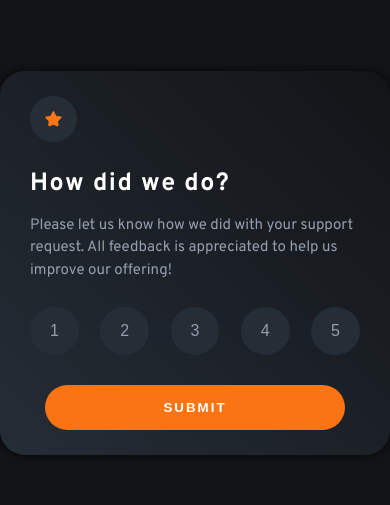
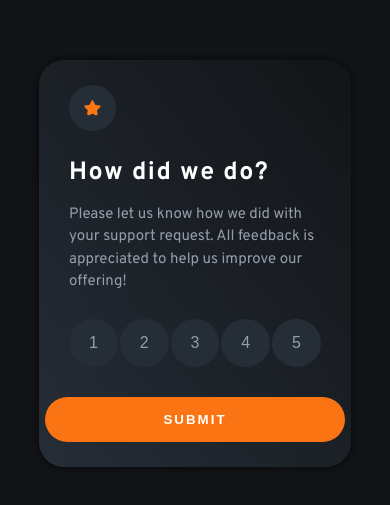
Before and after one commit to kadheryna/interactive-rating-component, a website built with Parcel: page src/index.html in a window 390 px wide. Shown: the part 159-664 px from the top of the page. Built offline with nearby package versions, Linux system fonts and the light colour scheme.

Commit message:
Change the width of a flex container

```diff
--- a/src/Styles/rating.scss
+++ b/src/Styles/rating.scss
@@ -3,6 +3,7 @@
 	flex-direction: column;
 	justify-content: center;
 	align-items: center;
+	max-width: 40vw;
 
 	.star {
         padding: 25px 0 5px;
@@ -19,7 +20,7 @@
 		box-shadow: rgb(0 0 0 / 73%) 0 0 10px 0;
 		flex-direction: column;
 		justify-content: space-evenly;
-		width: 390px;
+		// width: 390px;
 
 		.rating__content {
 			display: flex;
--- a/src/Styles/selected.scss
+++ b/src/Styles/selected.scss
@@ -3,6 +3,7 @@
 	flex-direction: column;
 	justify-content: center;
 	align-items: center;
+	width: 50vw;
 
 	.box__selected {
 		background-image: linear-gradient(to top right, $dark, $body-color);
--- a/src/Styles/styles.scss
+++ b/src/Styles/styles.scss
@@ -27,17 +27,16 @@ body {
 	}
 }
 
-@media (max-width: 600px) {
+@media (max-width: 700px) {
 	.box__rating,
 	.box__selected {
-		width: 90vw;
-		margin: 0 10px;
+		width: 80vw;
 	}
 }
 
 @media (min-width: 1280px) {
 	.box__rating,
 	.box__selected {
-		width: 30vw;
+		width: 25vw;
 	}
 }
```
